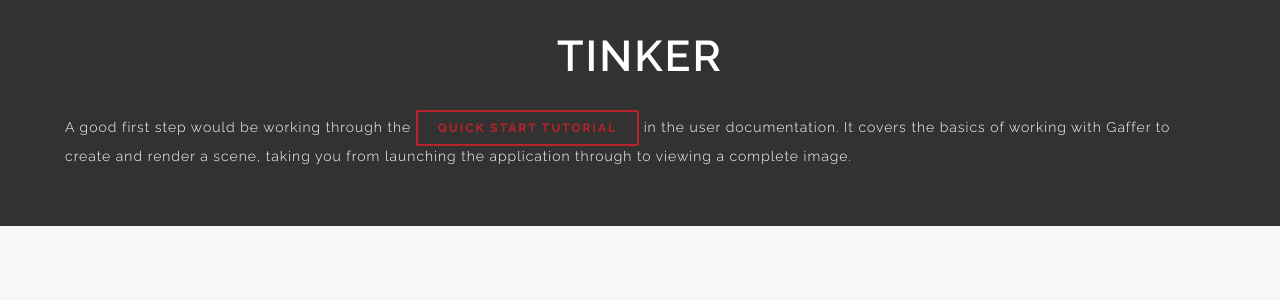
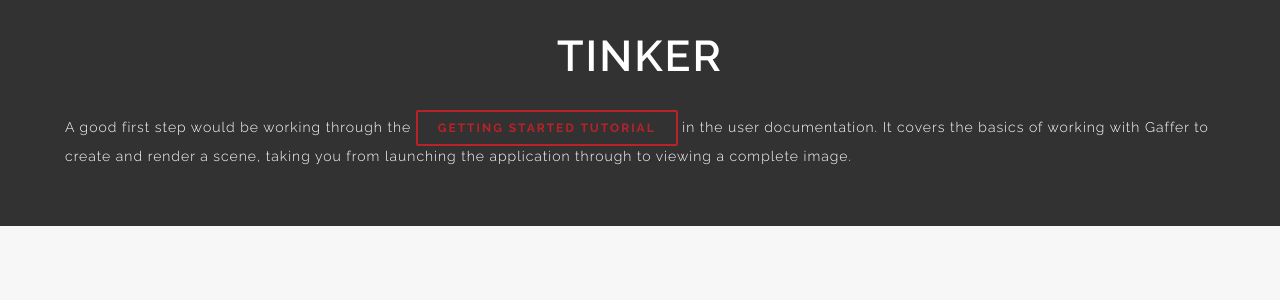
Before and after one commit to GafferHQ/gafferhq.github.io, a Jekyll site: the page built from getStarted.html, in a window 1280 px wide. Shown: the part 1359-1659 px from the top of the page. Built offline with Jekyll 4.4.1, drawn with Linux system fonts in a browser that asks for light colours.

Commit message:
Fixed getStarted link to tutorial

```diff
--- a/getStarted.html
+++ b/getStarted.html
@@ -60,7 +60,7 @@
             </div>
             <div class="container">
 	        <br/>
-                        <p class="mb-0">A good first step would be working through the <a class="btn btn-md btn-color-line" href="{{ site.baseurl }}/resources/documents/latest/GafferUserGuide.pdf#page=7">Quick Start Tutorial</a> in the user documentation. It covers the basics of working with Gaffer to create and render a scene, taking you from launching the application through to viewing a complete image.</p>
+                        <p class="mb-0">A good first step would be working through the <a class="btn btn-md btn-color-line" href="{{ site.baseurl }}/documentation/Tutorials/GettingStarted/index.html">Getting Started Tutorial</a> in the user documentation. It covers the basics of working with Gaffer to create and render a scene, taking you from launching the application through to viewing a complete image.</p>
             </div>
         </section>
     </div>
```
